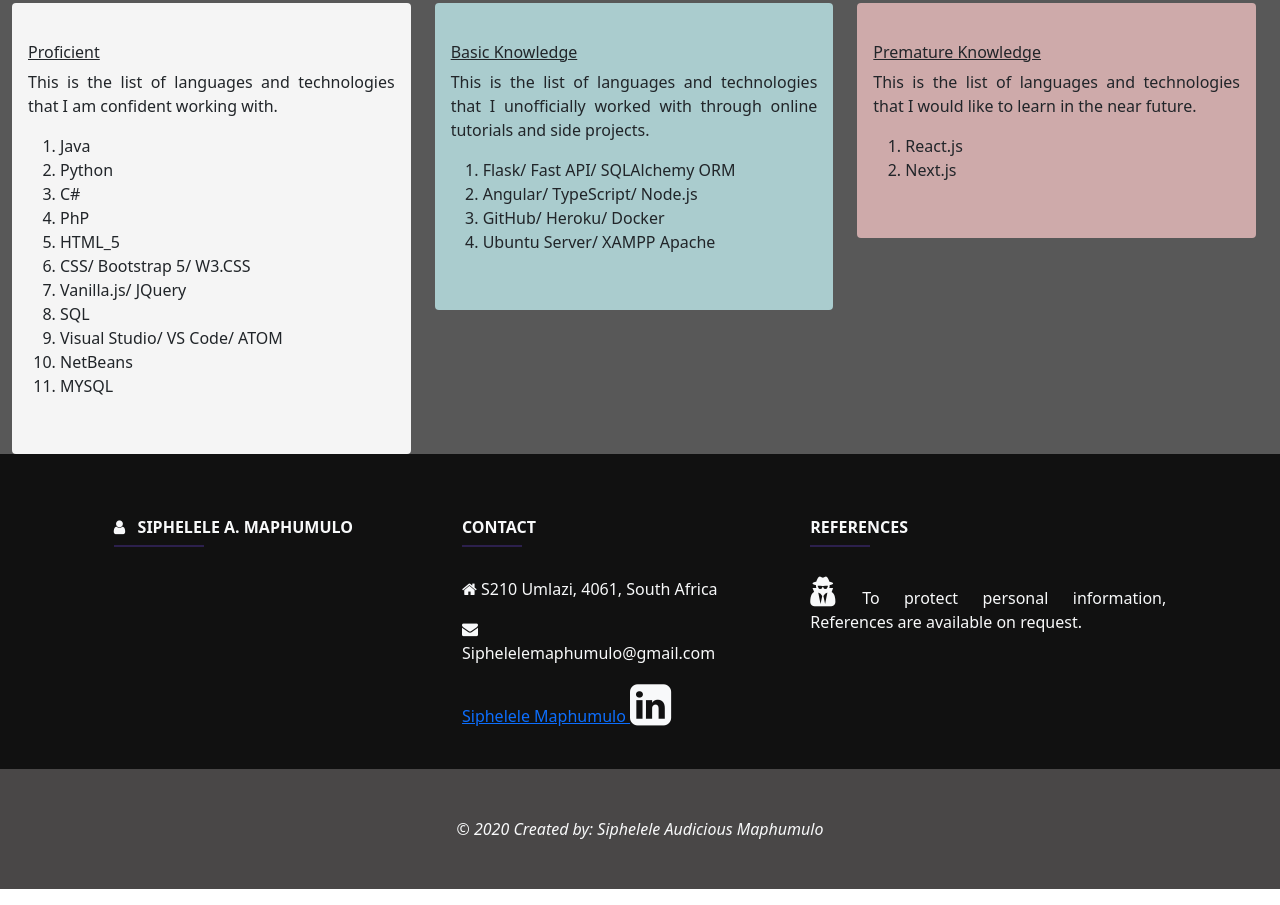
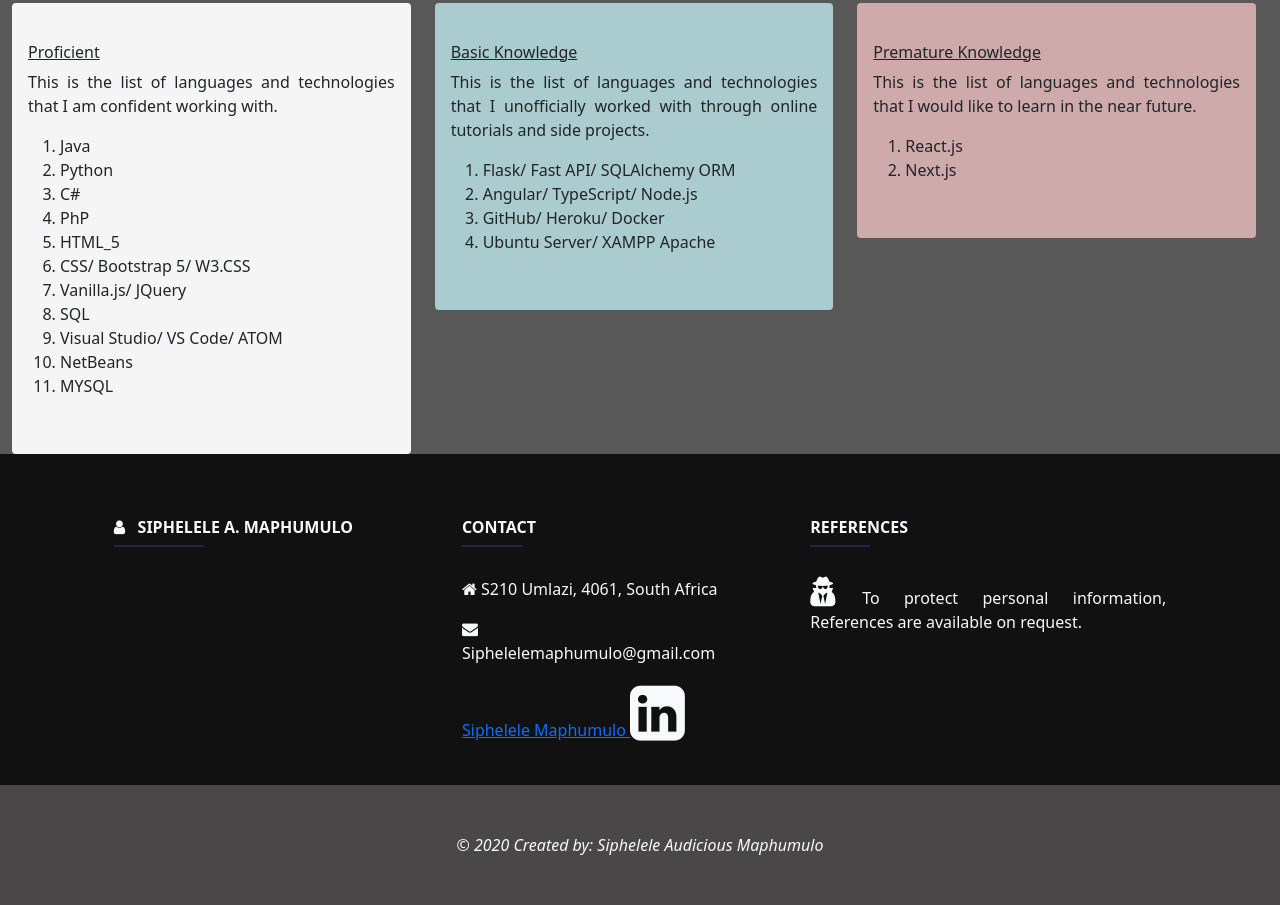
Before and after one commit to Siphelele-Maphumulo/Portfolio, a plain HTML site: page index.html in a window 1280 px wide. Shown: the part 1982-2887 px from the top of the page. Drawn offline with nearby package versions, Linux system fonts and the light colour scheme.

Commit message:
Update index.html

```diff
--- a/index.html
+++ b/index.html
@@ -365,7 +365,7 @@
                   href="https://www.linkedin.com/in/siphlelele-audacious-maphumulo-307a34185/"
                 >
                   Siphelele Maphumulo </a
-                ><i class="fa fa-linkedin-square fa-3x"></i>
+                ><i class="fa fa-linkedin-square fa-4x"></i>
               </p>
             </div>
             <div class="col-md-5 col-lg-4 col-xl-4 mx-auto mb-4">
```
